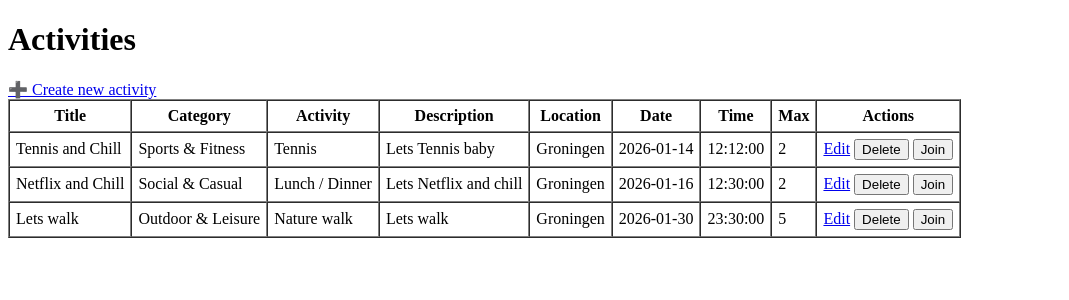
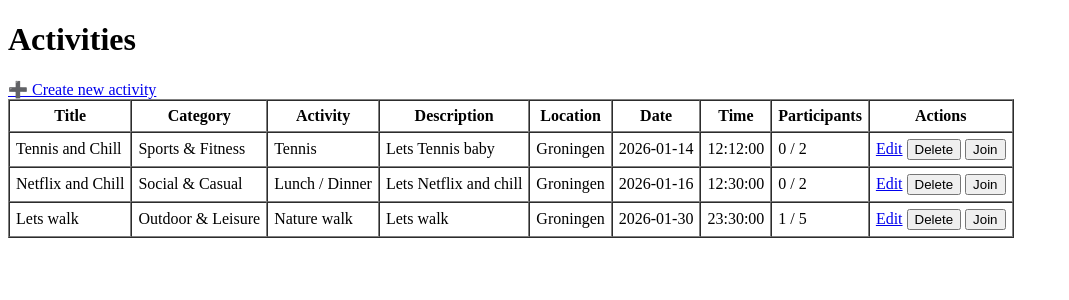
Before and after one commit to Lars511/DDWT_final_project, a Flask app: page /activities in a window 1280 px wide. Shown: the part 26-326 px from the top of the page, without its empty margins (0-1069 px from the left). Run offline with Flask 3, Linux system fonts and the light colour scheme; a user stored in the database is signed in; data comes from the database, SQL or seed files in the repository; both versions use the stored data as it was after the commit.

Commit message:
added participant function, now the creator will automatically count as a partcipant

```diff
--- a/app/routes.py
+++ b/app/routes.py
@@ -134,6 +134,15 @@ def create_activity():
         )
         db.session.add(activity)
         db.session.commit()
+
+        # automatically add creator as participant
+        creator_participant = ActivityParticipant(
+            user_id=current_user.id,
+            activity_id=activity.id
+        )
+        db.session.add(creator_participant)
+        db.session.commit()
+
         flash("Activity created successfully!")
         return redirect(url_for("activities"))
 
@@ -219,11 +228,6 @@ def category_detail(id):
 def join_activity(id):
     activity = Activity.query.get_or_404(id)
 
-    # prevent joining own activity (optional but good)
-    if activity.creator_id == current_user.id:
-        flash("You cannot join your own activity.")
-        return redirect(url_for("activities"))
-
     # prevent joining twice
     if activity.has_user_joined(current_user.id):
         flash("You have already joined this activity.")
--- a/app/templates/activities.html
+++ b/app/templates/activities.html
@@ -16,7 +16,7 @@
             <th>Location</th>
             <th>Date</th>
             <th>Time</th>
-            <th>Max</th>
+            <th>Participants</th>
             <th>Actions</th>
         </tr>
     </thead>
@@ -30,7 +30,7 @@
             <td>{{ activity.location }}</td>
             <td>{{ activity.activity_date }}</td>
             <td>{{ activity.activity_time }}</td>
-            <td>{{ activity.max_participants }}</td>
+            <td>{{ activity.get_participant_count() }} / {{ activity.max_participants }}</td>
             <td>
                 <a href="{{ url_for('edit_activity', id=activity.id) }}">Edit</a>
 
```
Also changed, not shown: app/instance/activities.db.
